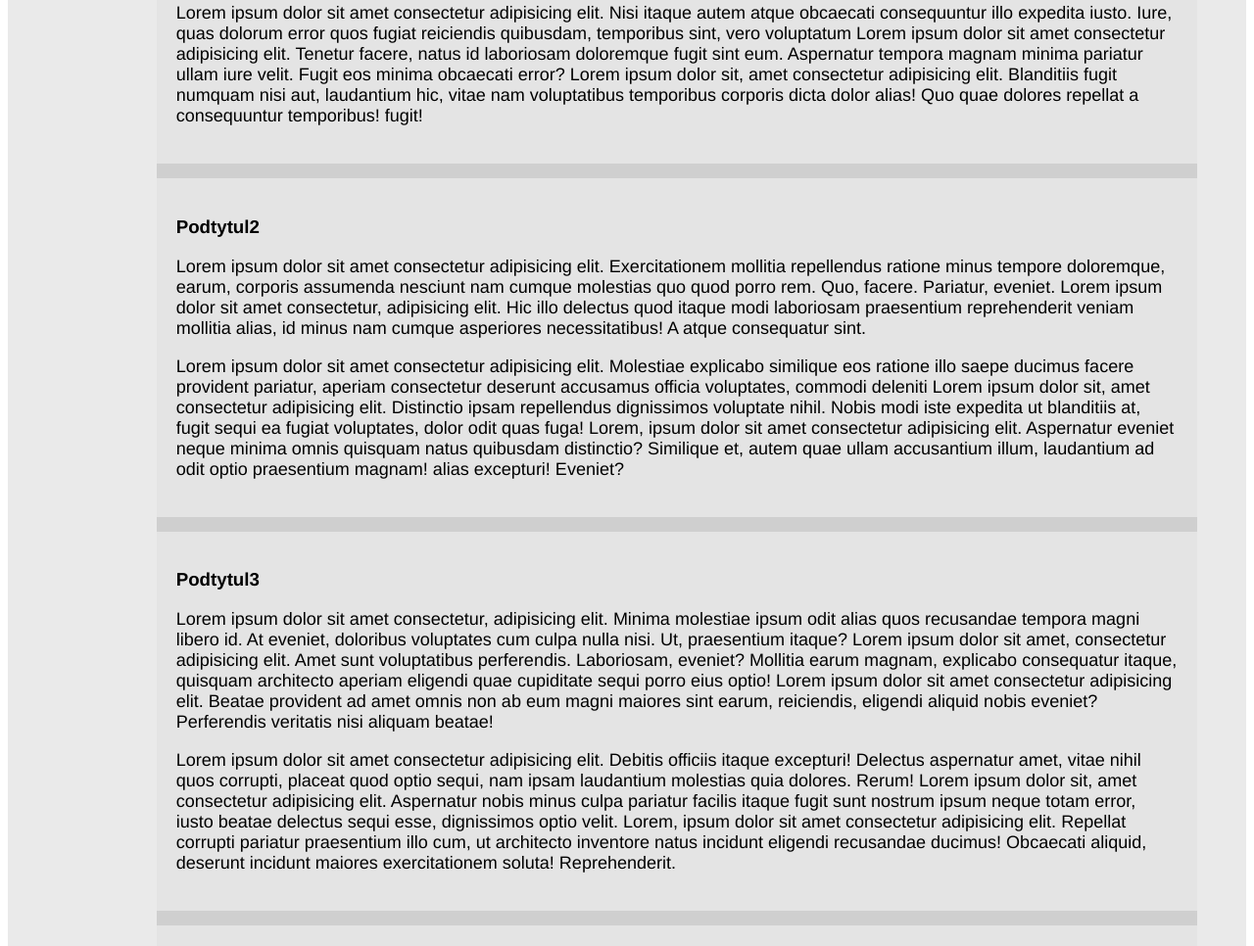
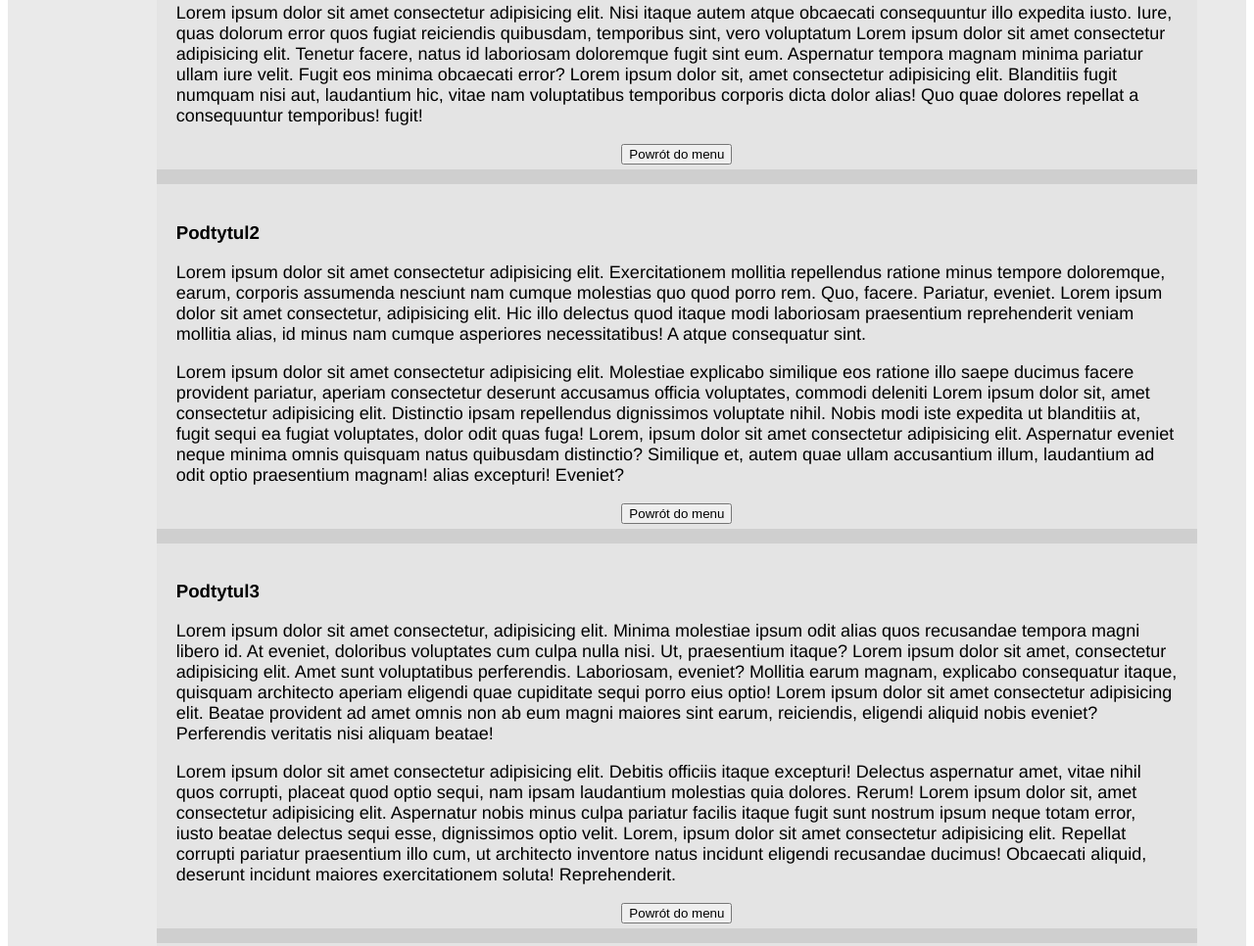
Before and after one commit to krzysztofbukowski/projectSchool, a plain HTML site: page src/index.html in a window 1280 px wide. Shown: the part 266-1232 px from the top of the page at 98% size. Drawn offline with Linux system fonts and the light colour scheme.

Commit message:
added nav buttons

```diff
--- a/src/index.html
+++ b/src/index.html
@@ -9,7 +9,7 @@
             <div class="container">
 
                 <div class="leftSide">
-                    <ul class="mainMenu">
+                    <ul class="mainMenu" id="">
                         <li class="menuItem"><a class="anchorMenu" href="#thirdArticle">Artykuł1</a></li>
                         <li class="menuItem"><a class="anchorMenu" href="#secondArticle">Artykuł2</a></li>
                         <li class="menuItem"><a class="anchorMenu" href="#thirdArticle">Artykul3</a></li>
@@ -41,6 +41,7 @@
                             nam voluptatibus temporibus corporis dicta dolor alias! Quo quae dolores repellat a consequuntur temporibus!
                             fugit!
                         </p>
+                        <div class="placeOnNavButton"><button class="navButton">Powrót do menu</button></div>
                     </div>
                     <div class="containerOnText" id="secondArticle">
                             <h3>Podtytul2</h3>
@@ -59,6 +60,7 @@
                                 quibusdam distinctio? Similique et, autem quae ullam accusantium illum, laudantium ad odit optio praesentium
                                 magnam! alias excepturi! Eveniet?
                             </p>
+                            <div class="placeOnNavButton"><button class="navButton">Powrót do menu</button></div>
                     </div>
                     <div class="containerOnText" id ="thirdArticle">
                             <h3>Podtytul3</h3>
@@ -77,6 +79,7 @@
                                 architecto inventore natus incidunt eligendi recusandae ducimus! Obcaecati aliquid, deserunt incidunt maiores
                                 exercitationem soluta! Reprehenderit.
                             </p>
+                            <div class="placeOnNavButton"><button class="navButton">Powrót do menu</button></div>
                     </div>
                     <div class="containerOnText" id ="fourthArticle">
                             <h3>Podtytul4</h3>
@@ -95,6 +98,7 @@
                                 architecto inventore natus incidunt eligendi recusandae ducimus! Obcaecati aliquid, deserunt incidunt maiores
                                 exercitationem soluta! Reprehenderit.
                             </p>
+                            <div class="placeOnNavButton"><button class="navButton">Powrót do menu</button></div>
                     </div>
                     <div class="containerOnText" id="fifthArticle">
                             <h3>Podtytul5</h3>
@@ -119,10 +123,18 @@
                                 <tr><td>2.</td><td>imie2</td><td>nazwisko2</td><td>mail2</td></tr>
                                 <tr><td>3.</td><td>imie3</td><td>nazwisko3</td><td>mail3</td></tr>
                             </table>
+                            <div class="placeOnNavButton"><button class="navButton">Powrót do menu</button></div>
                     </div>
                 </div>
 
             </div>
-
+                     <script async>
+                        const button = document.querySelectorAll(".navButton");
+                            for (var i = 0; i < button.length; i++) {
+                                button[i].addEventListener("click", function(){
+                                    window.scrollTo(0, 0);
+                                });
+                            };
+                     </script>
         </body>
     </html>
--- a/src/styles.css
+++ b/src/styles.css
@@ -64,7 +64,7 @@
  .containerOnText{
      background-color: #ffffff6e;
      margin-top: 15px;
-     padding: 20px;
+     padding: 20px 20px 5px 20px;
  }
 
 .authors{
@@ -86,3 +86,17 @@
 .mainTitle{
     text-align: center;
 }
+/* counter-increment */
+.placeOnNavButton{
+    text-align: center;
+
+}
+.navButton:hover{
+    box-shadow: 1px 1px #1d32413a;
+    background-color: #cfcbcb;
+    font-weight: bold;
+    cursor: pointer;
+}
+/* a{
+    text-decoration: none;
+} */
```
